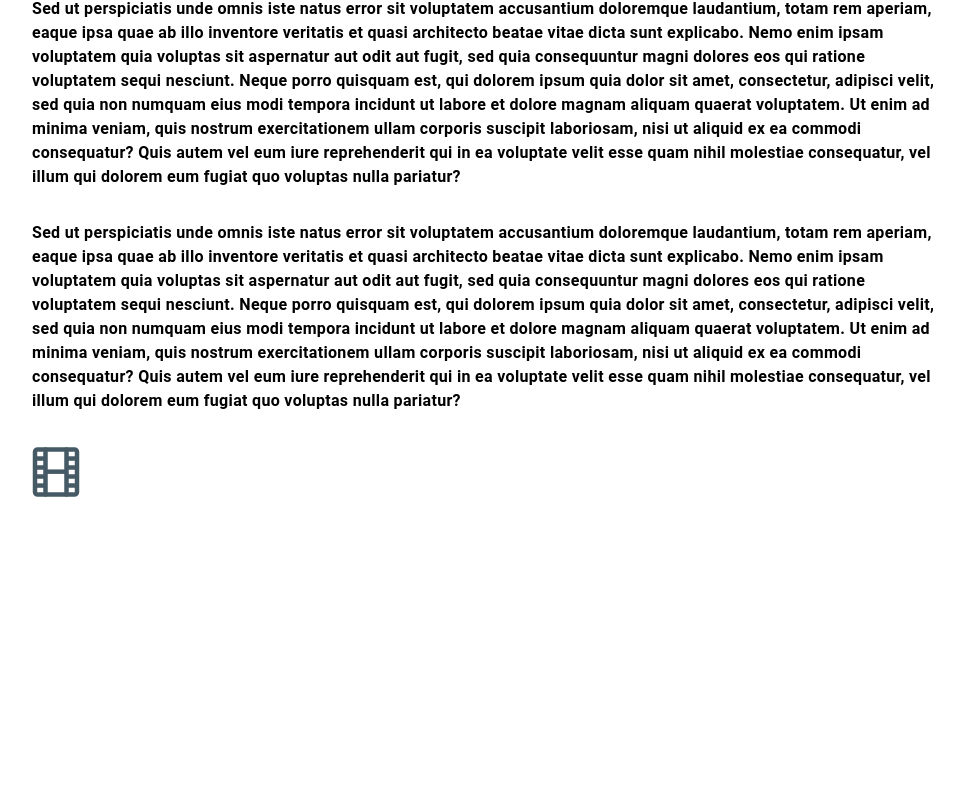
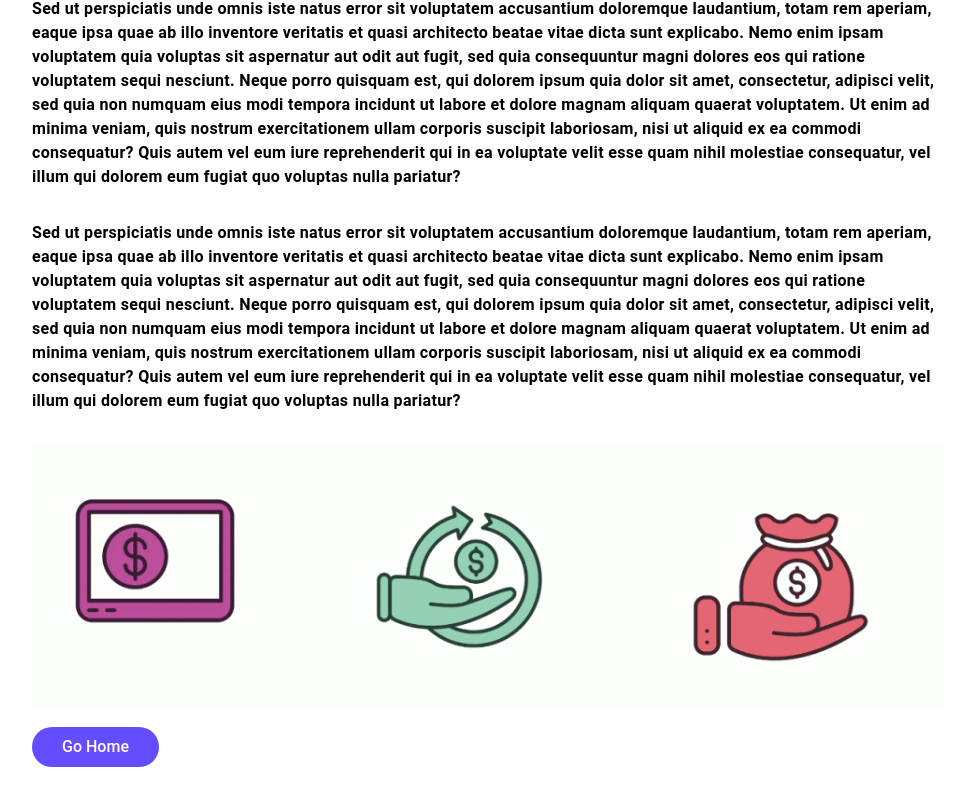
Before and after one commit to Tom0901/UITest, a Next.js app: page /subjects/Finances in a window 1280 px wide. Shown: the part 456-1261 px from the top of the page, without its empty margins (0-964 px from the left). Before the commit the page ends 1055 px from the top, so only its background shows below. Built offline with nearby package versions, Linux system fonts and the light colour scheme.

Commit message:
adding home page link and img to finance page

```diff
--- a/components/PostBuilder.js
+++ b/components/PostBuilder.js
@@ -1,7 +1,9 @@
 import React from "react";
-import PostItem from "./PostItem";
 import { Typography } from "@material-ui/core";
 import styles from "../styles/postBuilder.module.css";
+import CustomButton from "./CustomButton";
+import PostItem from "./PostItem";
+import Link from "next/link";
 
 export default function PostBuilder(props) {
   const { items, title } = props;
@@ -18,11 +20,21 @@ export default function PostBuilder(props) {
             <PostItem text={item.payload} size="h5" />
           ) : (
             <React.Fragment>
-              <img src={item.payload}></img>
+              <img src={item.payload} className={styles.img}></img>
             </React.Fragment>
           )}
         </div>
       ))}
+      <Link href="/">
+        <a>
+          <CustomButton
+            title="Go Home"
+            background={"#644dff"}
+            color="white"
+            hover={true}
+          />
+        </a>
+      </Link>
     </section>
   );
 }
--- a/pages/subjects/Finances.js
+++ b/pages/subjects/Finances.js
@@ -25,7 +25,7 @@ export default function Finances() {
             "Sed ut perspiciatis unde omnis iste natus error sit voluptatem accusantium doloremque laudantium, totam rem aperiam, eaque ipsa quae ab illo inventore veritatis et quasi architecto beatae vitae dicta sunt explicabo. Nemo enim ipsam voluptatem quia voluptas sit aspernatur aut odit aut fugit, sed quia consequuntur magni dolores eos qui ratione voluptatem sequi nesciunt. Neque porro quisquam est, qui dolorem ipsum quia dolor sit amet, consectetur, adipisci velit, sed quia non numquam eius modi tempora incidunt ut labore et dolore magnam aliquam quaerat voluptatem. Ut enim ad minima veniam, quis nostrum exercitationem ullam corporis suscipit laboriosam, nisi ut aliquid ex ea commodi consequatur? Quis autem vel eum iure reprehenderit qui in ea voluptate velit esse quam nihil molestiae consequatur, vel illum qui dolorem eum fugiat quo voluptas nulla pariatur?",
           type: "text",
         },
-        { payload: "/Entertainment.png", type: "img" },
+        { payload: "/finance.gif", type: "img" },
       ]}
     />
   );
--- a/styles/postBuilder.module.css
+++ b/styles/postBuilder.module.css
@@ -11,3 +11,7 @@
   max-width: 75%;
   padding: 1rem 0;
 }
+
+.img {
+  width: 100%;
+}
```
Also changed, not shown: public/finance.gif (added), 1 other file (tests, documents, lock files or other folders).
